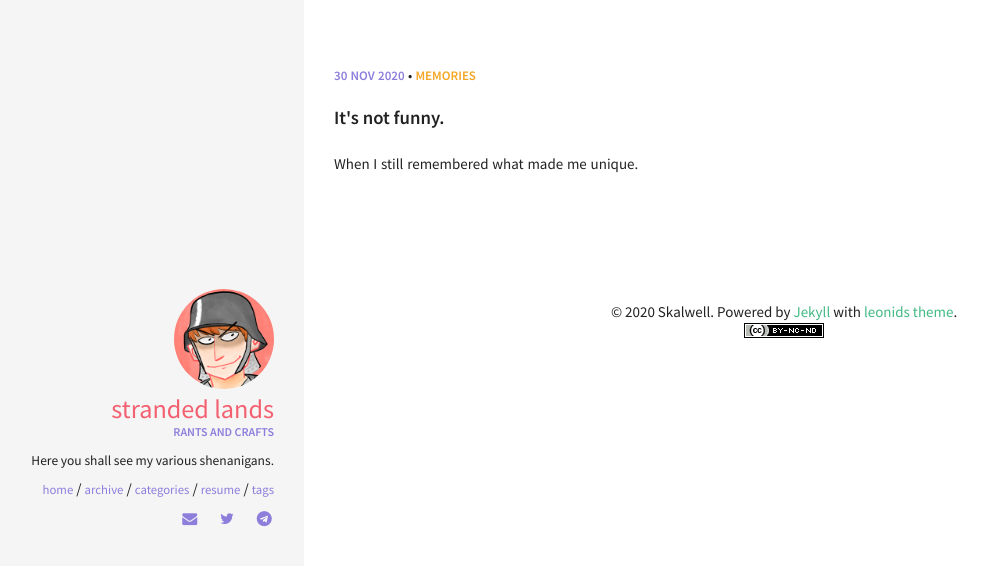
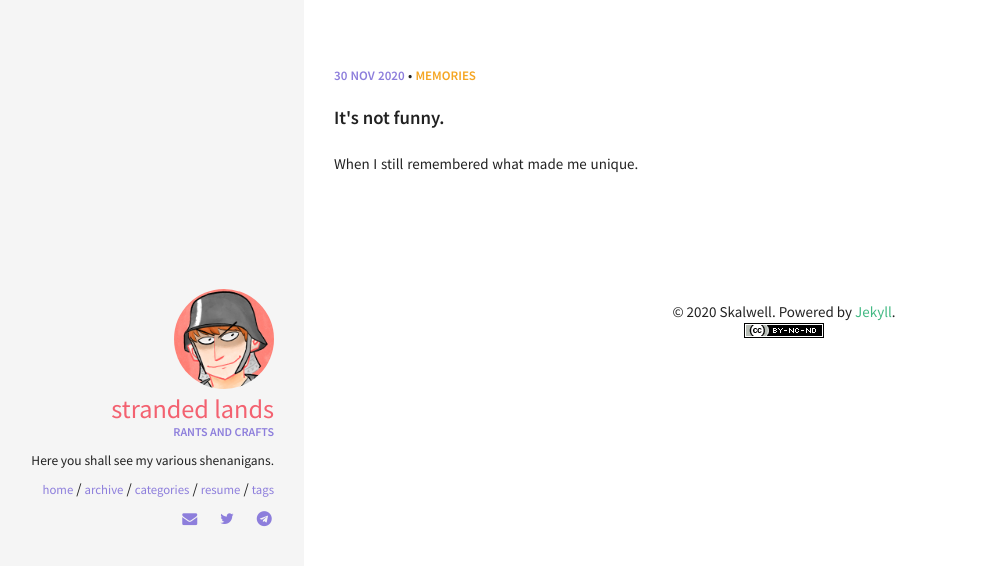
Before and after one commit to skalimoi/skalimoi.github.io, a Jekyll site: the page built from index.html, in a window 1280 px wide. Shown: the top 566 px of the page, without its empty margins (16-1004 px from the left). Built offline with Jekyll 4.4.1, drawn with Linux system fonts in a browser that asks for light colours.

Commit message:
Update footer.html

```diff
--- a/_includes/footer.html
+++ b/_includes/footer.html
@@ -1,3 +1,3 @@
 <footer>
-  &copy; {{ site.time | date: '%Y' }} Skalwell. Powered by <a href="http://jekyllrb.com/">Jekyll</a> with <a href="http://github.com/renyuanz/leonids/">leonids theme</a>. <img src="80x15.png">
+  &copy; {{ site.time | date: '%Y' }} Skalwell. Powered by <a href="http://jekyllrb.com/">Jekyll</a>. <img src="80x15.png">
 </footer>
```
